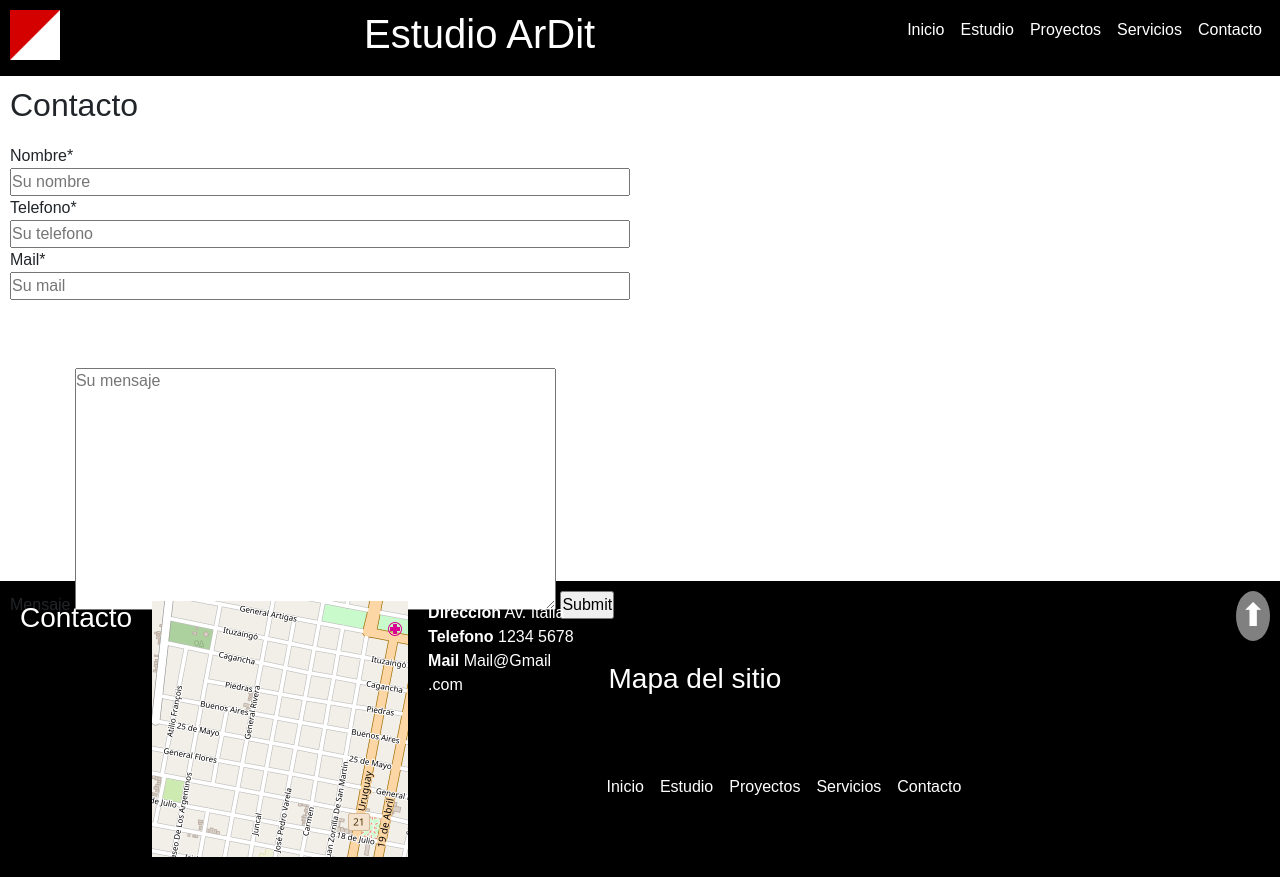
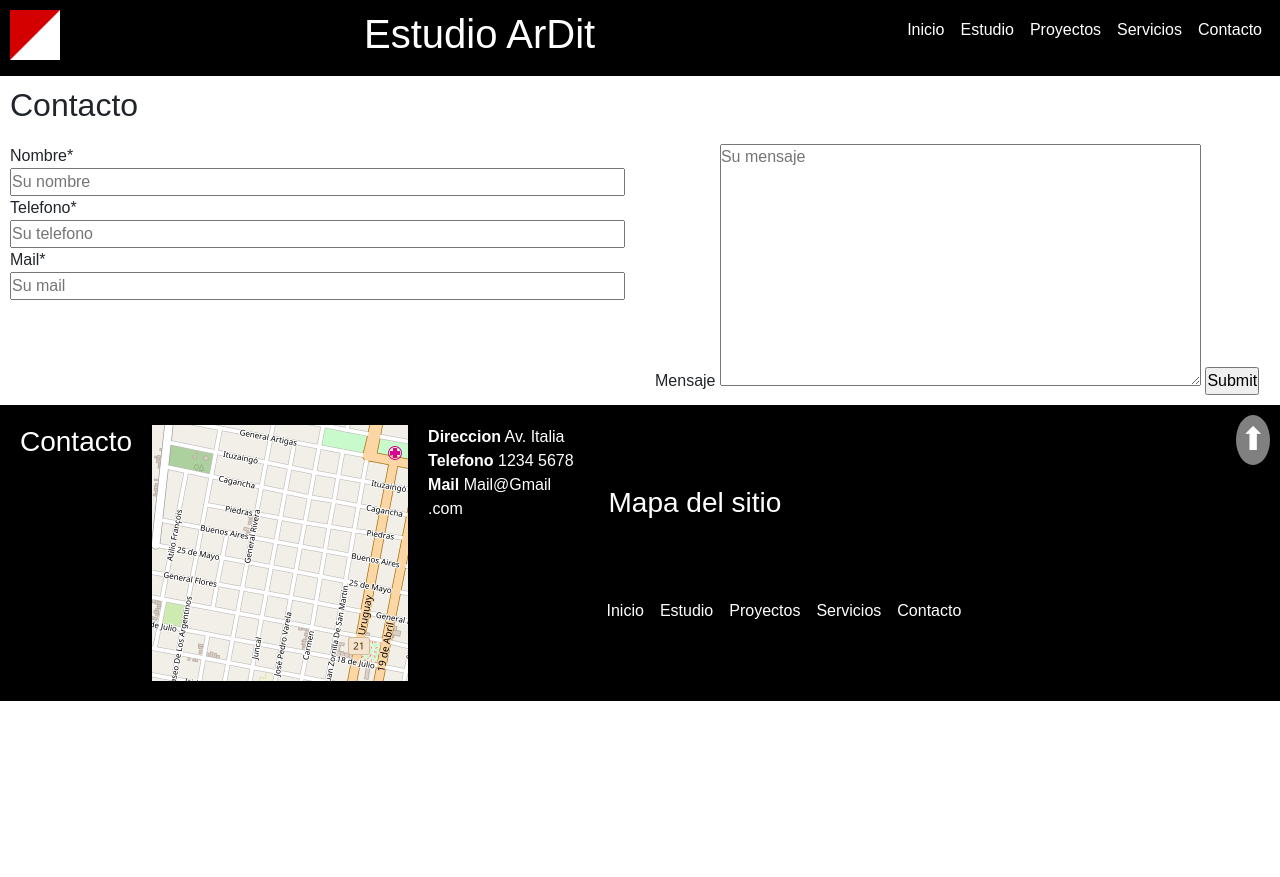
Before and after one commit to SofiaSencion/Estudio-ArDit, a plain HTML site: page Html/contacto.html in a window 1280 px wide. After the commit the page ends 800 px from the top, so only its background shows below. Drawn offline with nearby package versions, Linux system fonts and the light colour scheme.

Commit message:
comentariosConGrids

```diff
--- a/Css/style.css
+++ b/Css/style.css
@@ -149,7 +149,7 @@ p{
 form{
     display: flex;
     justify-content: space-between;
-    flex-direction: row;
+    /*flex-direction: row;*/
 }
 
 a:hover{
@@ -158,8 +158,12 @@ a:hover{
 
 #formulario{
     display: grid;
-    grid-template-rows: 50% 50% ; /*hacer una sola fila*/
-    grid-template-columns: 50% 50%;
+  grid-auto-columns: 1fr;
+  grid-template-columns: repeat(2, 1fr);
+  grid-template-rows: 1fr;
+  gap: 0px 10px;
+  grid-template-areas:
+    "col1 col2";
 }
 
 #col1{
@@ -167,13 +171,11 @@ a:hover{
     margin: 10px;
     display: flex;
     flex-direction: column;
-    grid-row: 1/2;
-    grid-column: 1/2;
+    grid-area: col1;
 }
 
 #col2{
     height: 100%;
     margin: 10px;
-    grid-row: 2/ -1;
-    grid-column: 1/2;
+    grid-area: col2;
 }
```
